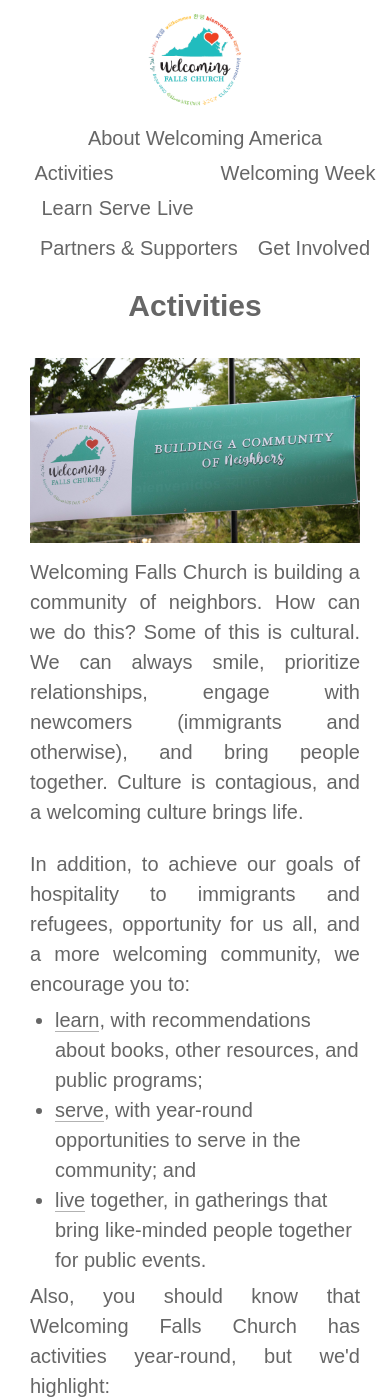
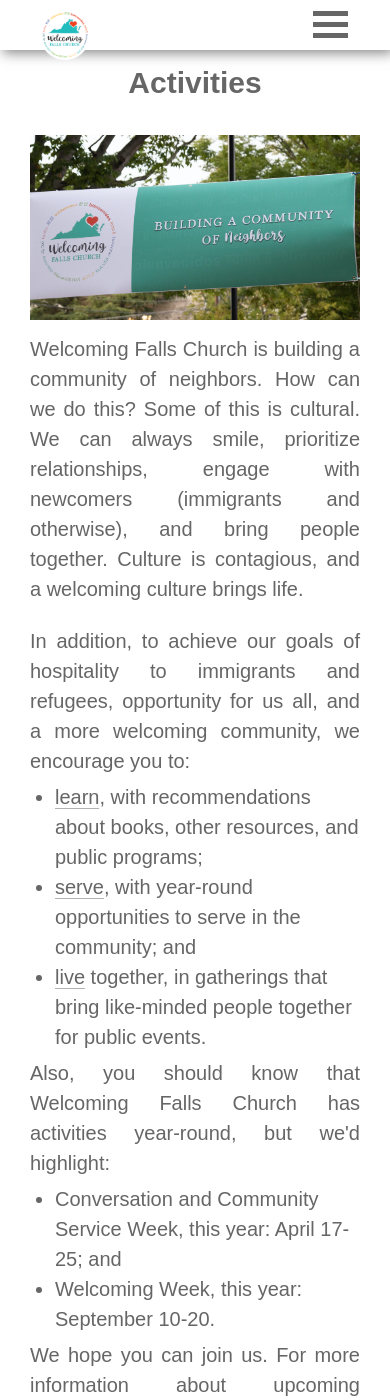
Before and after one commit to wfctest/wfctest, a Jekyll site: the page built from activities.html, in a window 390 px wide and 1400 px high. Built offline with Jekyll 4.4.1, drawn with Linux system fonts in a browser that asks for light colours; some web fonts are replaced.

Commit message:
Recreate mobile nav menu

```diff
--- a/activities.html
+++ b/activities.html
@@ -3,7 +3,7 @@ layout: default
 permalink: /activities/
 ---
 <section>
-    <h1>Activities</h1>
+    <h1 class="small">Activities</h1 class="small">
     <div class="jumbotron split">
         <img class="inline-main-img" src="/images/activities-main.png">
         <p>Welcoming Falls Church is building a community of neighbors. How can we do this? Some of this is cultural. We can always smile, prioritize relationships, engage with newcomers (immigrants and otherwise), and bring people together. Culture is contagious, and a welcoming culture brings life.</p>
--- a/css/main.css
+++ b/css/main.css
@@ -32,6 +32,7 @@ nav #logo {
     border: none;
 }
 nav img {
+    z-index: 50;
     height: 150px;
     width: 150px;
     transition: width 0.3s, height 0.3s;
@@ -121,6 +122,96 @@ footer {
     font-size: 80%;
     text-align: center;
     padding: 1em 3em;
+}
+/* Major elements */
+h1, h2, h3, h4, h5, h6 {
+    font-weight: 700;
+}
+h1 {
+    text-align: center;
+}
+a {
+    transition: all 0.25s ease-out;
+    color: inherit;
+    text-decoration: none;
+    border-bottom: solid 1px rgba(0, 0, 0, 0.3);
+}
+a:hover {
+    border-bottom-color: rgba(0, 0, 0, 1);
+}
+nav li a {
+    border-bottom: none;
+    position: relative;
+}
+nav li a:hover::after {
+    transform: scaleX(1);
+    visibility: visible;
+}
+nav li a::after {
+    cursor: default;
+    pointer-events: none;
+    transform: scaleX(0);
+    width: 100%;
+    content: '';
+    position: absolute;
+    z-index: 2;
+    left: 0%;
+    bottom: 0px;
+    height: 2px;
+    background-color: black;
+    transition: transform 0.2s ease-in-out;
+}
+p {
+    text-align: justify;
+    padding: 6px 0;
+}
+.motive {
+    font-weight: bold;
+}
+p.heading {
+    text-decoration: underline;
+}
+.jumbotron.split {
+    margin-top: 20px;
+    margin-bottom: 10px;
+}
+/* .jumbotron.split ~ p {
+    clear: both;
+} */
+.inline-main-img {
+    /* Subtract half of right margin */
+    width: calc(50% - 20px);
+    float: left;
+    margin-right: 40px;
+    margin-top: 10px;
+    display: block;
+}
+#nav-list-button {
+    width: 40px;
+    height: 40px;
+    display: none;
+    text-align: initial;
+}
+body.nav-open nav #nav-list-button > span:last-child {
+    transform: translateY(-10px) rotate(45deg);
+}
+
+body.nav-open nav #nav-list-button > span:nth-child(2) {
+    opacity: 0;
+}
+
+body.nav-open nav #nav-list-button > span:first-child {
+    transform: translateY(10px) rotate(-45deg);
+}
+body.nav-open nav > ul {
+    overflow-x: hidden;
+    overflow-y: auto;
+    pointer-events: all;
+    opacity: 1;
+    background-color: white;
+}
+body.nav-open {
+    overflow: hidden;
 }
 @media (min-width: 1276px) {
     body > nav + section > h1 + p {
@@ -223,31 +314,88 @@ footer {
     .row.small > .col-8 { width: 66.6666666667%; }
 }
 @media (max-width: 1050px) {
-    nav {
-        position: relative;
-        height: auto;
-    }
-    nav ul, nav ul li ul {
-        width: 100%;
+    nav > ul {
+        position: absolute;
         display: flex;
-        flex-wrap: wrap;
-        justify-content: center;
+        flex-direction: column;
+        align-items: center;
+        opacity: 0;
+        pointer-events: none;
+        transition: opacity 0.3s;
+        top: 100%;
+        left: 0;
+        margin: auto 0px;
+        z-index: -1;
+        padding: 40px 0px;
+        width: 100vw;
+        height: 100vh;
     }
     nav ul li ul {
         position: relative;
         top: 0;
         left: 0;
         opacity: 1;
+        margin-left: 10px;
         pointer-events: all;
+        display: flex;
+    }
+    #nav-list-button {
+        display: block;
+        position: relative;
+        float: right;
+        margin-right: 30px;
+        line-height: 9px;
+        cursor: pointer;
+        /* Account for top padding */
+        margin-top: -5px;
+        text-align: center;
+    }
+    #nav-list-button > span {
+        height: 5px;
+        width: 35px;
+        transition: transform 0.2s ease, opacity 0.2s ease;
+        background-color: #666;
+        display: inline-block;
+    }
+    nav img {
+        float: left;
+        margin-left: 30px;
     }
     section.jumbotron {
         height: 30vh;
     }
     nav li {
         margin-top: 5px;
+        width: max-content;
+        margin-left: 0px;
+        margin-bottom: 10px;
     }
-    body > nav + section {
-        margin-top: 0px;
+    body > nav + section > h1.small {
+        /* 10 px for nav bar top padding */
+        top: 5px;
+        margin: 0px auto;
+        width: min-content;
+        position: sticky;
+        position: -webkit-sticky;
+        z-index: 10;
+    }
+    body.nav-open nav + section:not(.jumbotron) > h1.small {
+        /* 10 px for nav bar top padding */
+        top: 5px;
+        margin: 0px auto;
+        width: min-content;
+        position: fixed;
+        left: 0;
+        right: 0;
+        z-index: 10;
+    }
+    nav li:hover ul {
+        pointer-events: auto;
+        opacity: 1;
+        box-shadow: none;
+    }
+    nav > ul > li:first-of-type {
+        margin-top: 15px;
     }
 }
 @media (max-width: 1276px) {
@@ -262,66 +410,3 @@ footer {
         width: 100px;
     }
 }
-
-/* Major elements */
-h1, h2, h3, h4, h5, h6 {
-    font-weight: 700;
-}
-h1 {
-    text-align: center;
-}
-a {
-    transition: all 0.25s ease-out;
-    color: inherit;
-    text-decoration: none;
-    border-bottom: solid 1px rgba(0, 0, 0, 0.3);
-}
-a:hover {
-    border-bottom-color: rgba(0, 0, 0, 1);
-}
-nav li a {
-    border-bottom: none;
-}
-nav li a:hover::after {
-    transform: scaleX(1);
-    visibility: visible;
-}
-nav li a::after {
-    cursor: default;
-    pointer-events: none;
-    transform: scaleX(0);
-    width: 100%;
-    content: '';
-    position: absolute;
-    z-index: 2;
-    left: 0%;
-    bottom: 0px;
-    height: 2px;
-    background-color: black;
-    transition: transform 0.2s ease-in-out;
-}
-p {
-    text-align: justify;
-    padding: 6px 0;
-}
-.motive {
-    font-weight: bold;
-}
-p.heading {
-    text-decoration: underline;
-}
-.jumbotron.split {
-    margin-top: 20px;
-    margin-bottom: 10px;
-}
-/* .jumbotron.split ~ p {
-    clear: both;
-} */
-.inline-main-img {
-    /* Subtract half of right margin */
-    width: calc(50% - 20px);
-    float: left;
-    margin-right: 40px;
-    margin-top: 10px;
-    display: block;
-}
--- a/js/header.js
+++ b/js/header.js
@@ -1,9 +1,19 @@
 var navbar = document.getElementsByTagName('nav')[0];
+var body = document.getElementsByTagName('body')[0];
+var navButton = document.getElementById('nav-list-button');
 
 window.addEventListener('scroll', function(e) {
-    if (this.scrollY > 0 && this.innerWidth > 1050) {
+    if (this.scrollY > 0 || this.innerWidth < 1050) {
         navbar.classList.add('floating');
     } else {
         navbar.classList.remove('floating');
     }
 });
+
+if (window.innerWidth < 1050) {
+    navbar.classList.add('floating');
+}
+
+navButton.addEventListener('click', function() {
+    body.classList.toggle('nav-open');
+});
--- a/learn.html
+++ b/learn.html
@@ -3,7 +3,7 @@ layout: default
 permalink: /activities/learn
 ---
 <section>
-    <h1>Learn</h1>
+    <h1 class="small">Learn</h1>
     <div class="jumbotron split">
         <img class="inline-main-img" src="/images/learn-main.png">
         <p>Getting involved starts with learning. Being curious—about people and their stories—inclines us towards our neighbor. We want to live in a community where we are hopeful about, not fearful of each other.</p>
--- a/live.html
+++ b/live.html
@@ -3,7 +3,7 @@ layout: default
 permalink: /activities/live
 ---
 <section>
-    <h1>Live</h1>
+    <h1 class="small">Live</h1 class="small">
     <div class="jumbotron split">
         <img class="inline-main-img" src="/images/live-main.png">
         <p>We’re <q>building a community of neighbors.</q> This involves noticing our shared desire to build community, encouraging it, and creating ways that we can come together for shared experiences. Living better together is the most ambitious and longest-term aspect of our vision, but we’ve learned that there are a lot of people that share this as a value.</p>
--- a/serve.html
+++ b/serve.html
@@ -3,7 +3,7 @@ layout: default
 permalink: /activities/serve
 ---
 <section>
-    <h1>Serve</h1>
+    <h1 class="small">Serve</h1 class="small">
     <div class="jumbotron split">
         <img class="inline-main-img" src="/images/serve-main.png">
         <p>We love the idea of partnering with great, local organizations that are doing great work in the community, and we hope to encourage community service that makes a difference in people’s lives.</p>
```
